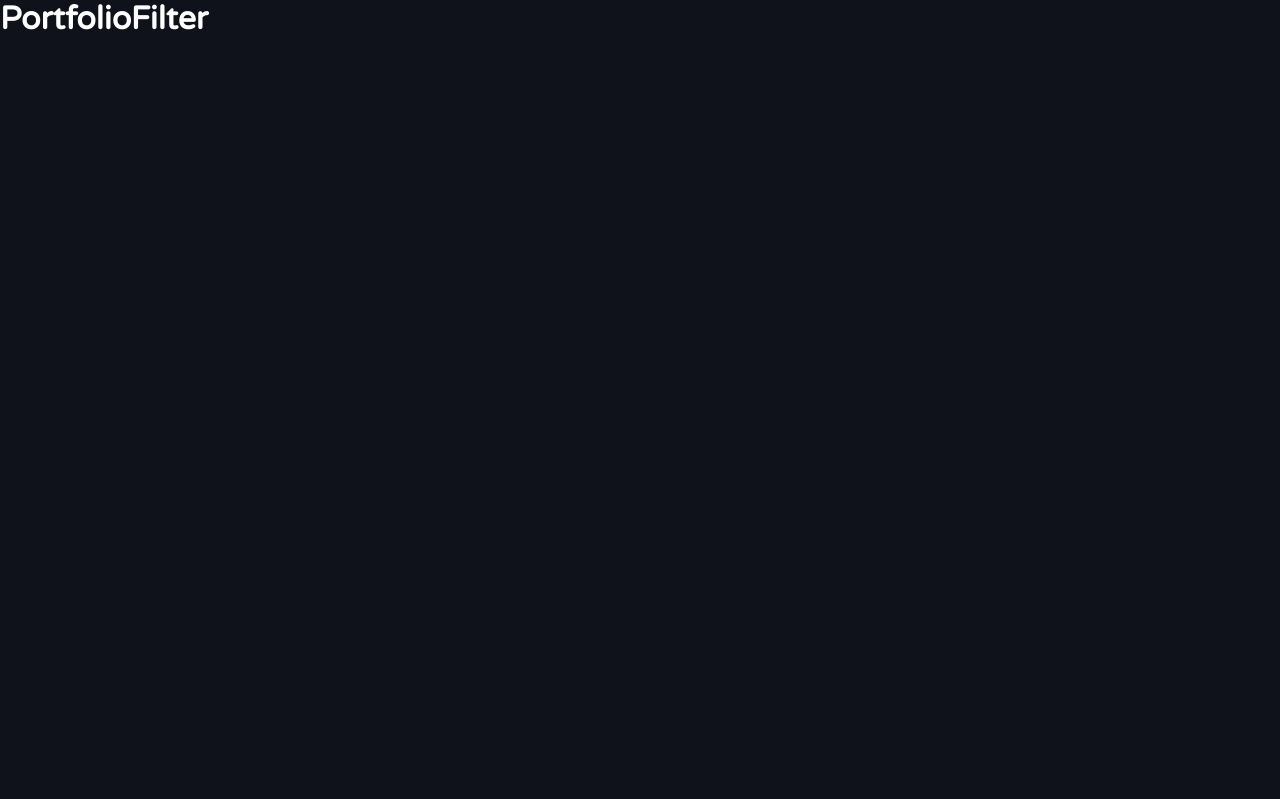
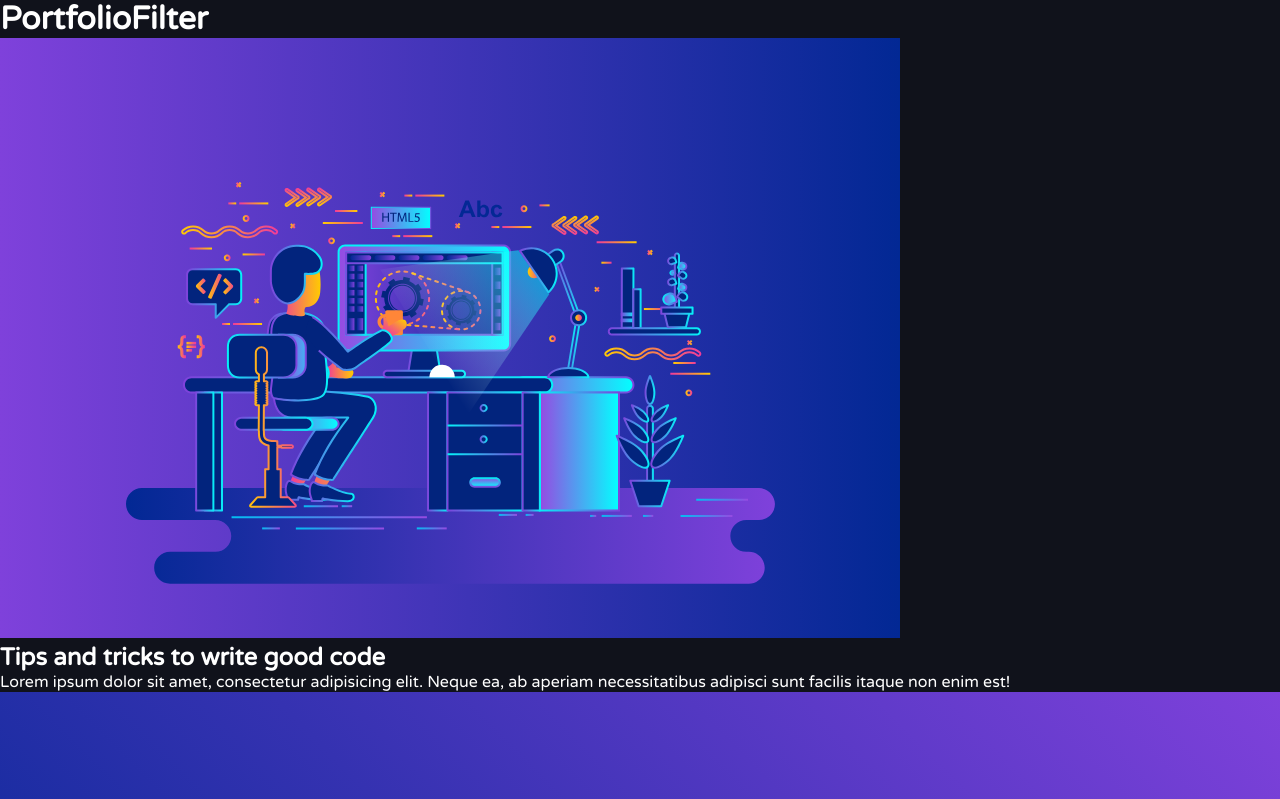
Before and after one commit to toktamm/portfolio-filter, a React (Create React App) app: page / in a window 1280 px wide. Shown: the top 799 px of the page. Built offline with nearby package versions, Linux system fonts and the light colour scheme.

Commit message:
show menu items

```diff
--- a/src/components/Menu.js
+++ b/src/components/Menu.js
@@ -1,9 +1,19 @@
-import React from 'react';
+import React from "react";
 
 export default function Menu({ menuItem }) {
   return (
     <div>
-
+      {menuItem.map((item) => {
+        return (
+          <div className="item-container" key={item.id}>
+            <div className="item">
+              <img src={item.image} alt="blog post image" />
+              <h2>{item.title}</h2>
+              <p>{item.description}</p>
+            </div>
+          </div>
+        );
+      })}
     </div>
-  )
+  );
 }
```
